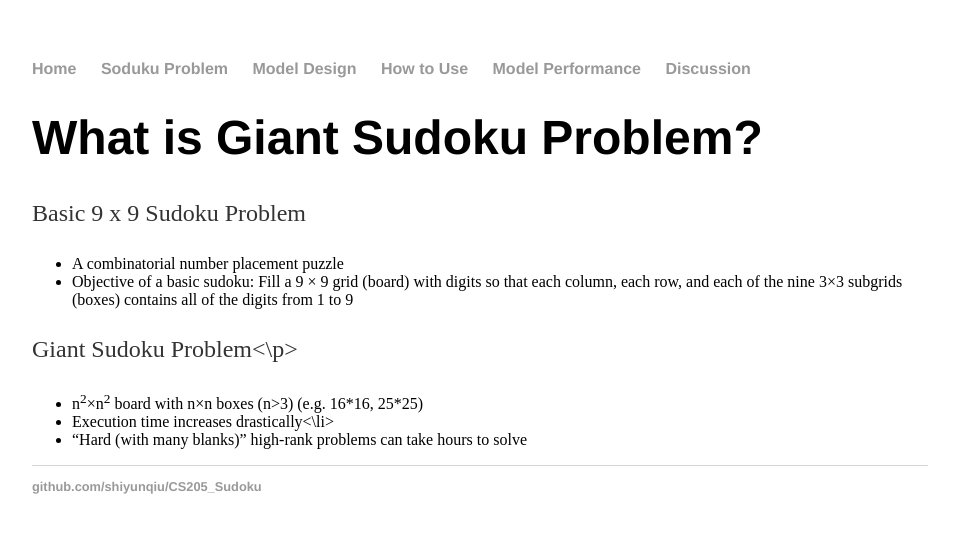
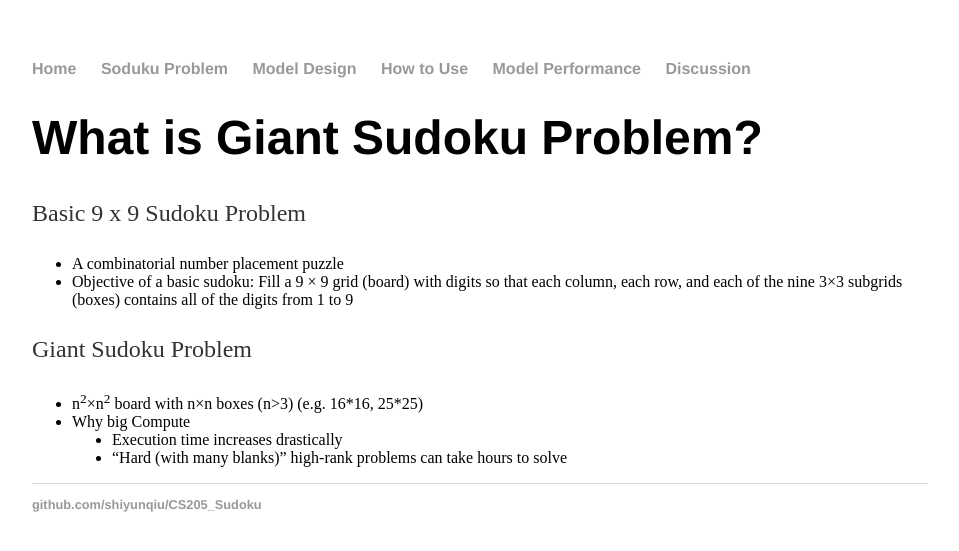
Before and after one commit to shuxiangru/CS205_G1.github.io, a Jekyll site: the page built from sudoku/index.html, in a window 1280 px wide. Shown: the top 551 px of the page, without its empty margins (160-1119 px from the left). Built offline with Jekyll 4.4.1, drawn with Linux system fonts in a browser that asks for light colours.

Commit message:
Update index.html

```diff
--- a/sudoku/index.html
+++ b/sudoku/index.html
@@ -11,11 +11,14 @@ title: sudoku intro
 			  <li>Objective of a basic sudoku: Fill a 9 × 9 grid (board) with digits so that each column, each row, and each of the nine 3×3 subgrids (boxes) contains all of the digits from 1 to 9
 </li>
 			</ul>
-			  <p>Giant Sudoku Problem<\p>
+			  <p>Giant Sudoku Problem</p>
 				<ul style="list-style-type:disc">
 					<li>n<sup>2</sup>×n<sup>2</sup> board with n×n boxes (n>3) (e.g. 16*16, 25*25)</li>
-					<li>Execution time increases drastically<\li>
-					<li>“Hard (with many blanks)” high-rank problems can take hours to solve
+					<li> Why big Compute
+					<ul style="list-style-type:disc">
+						<li>Execution time increases drastically</li>
+						<li>“Hard (with many blanks)” high-rank problems can take hours to solve
+				 	</ul>
 			</ul>
 
 		</div>
```
